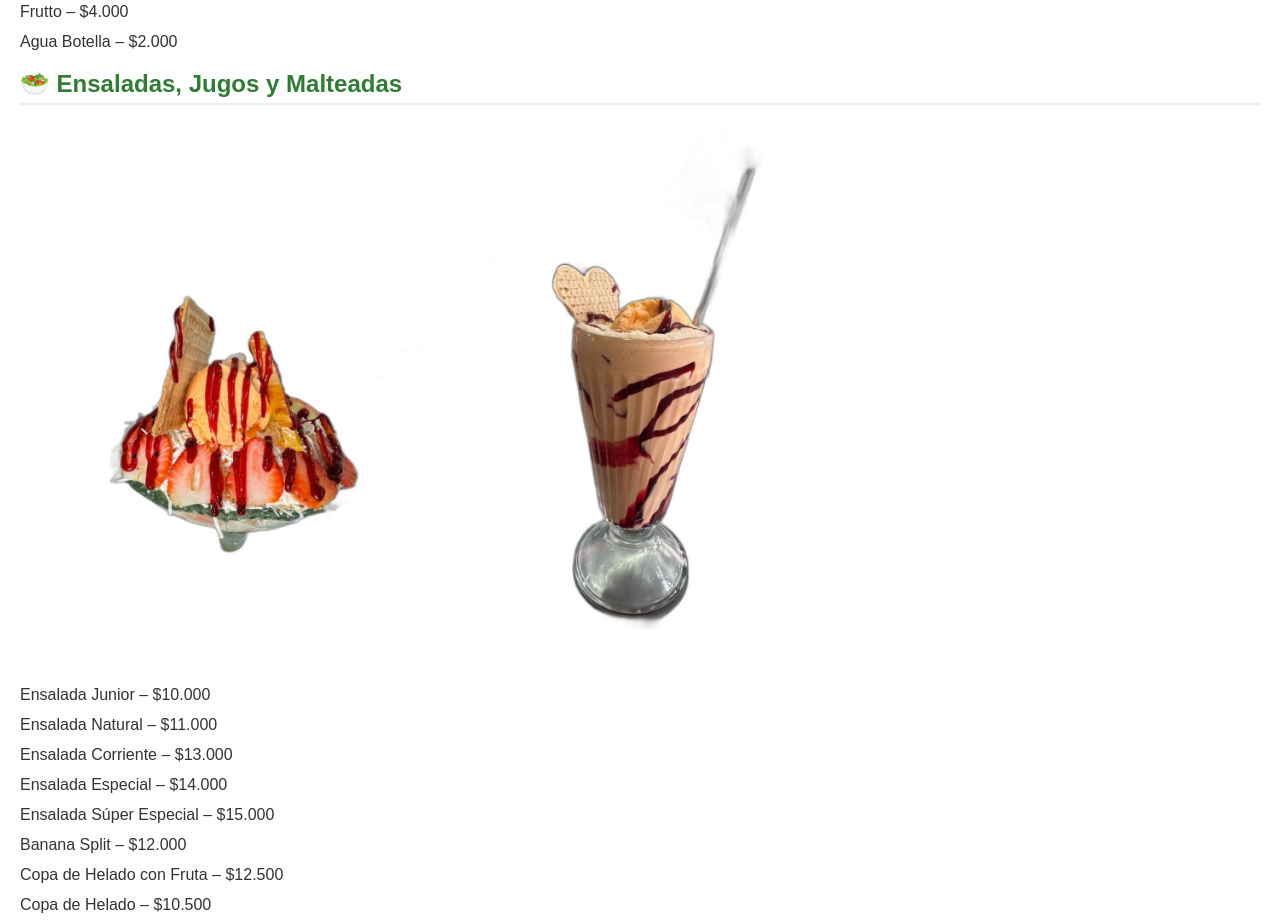
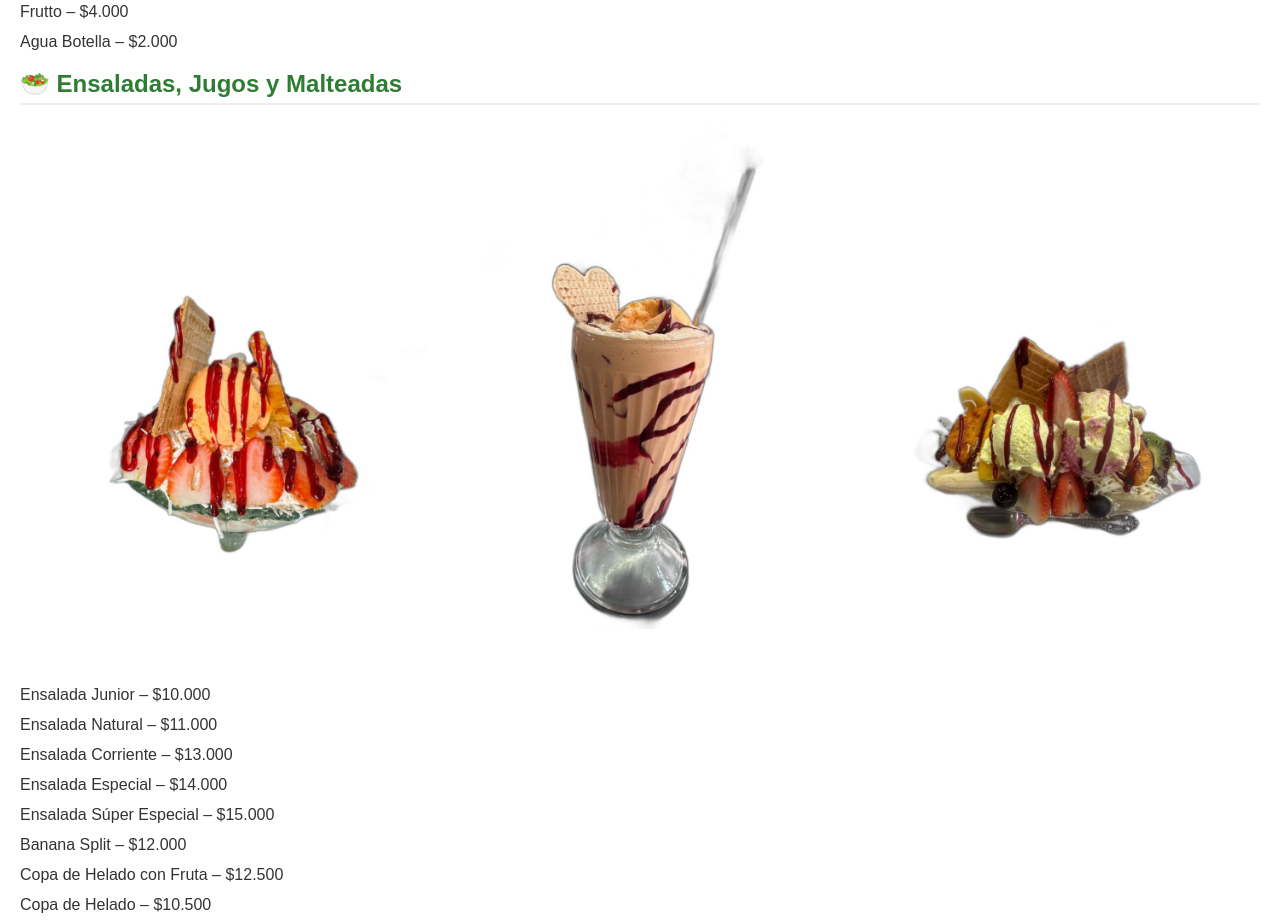
Before and after one commit to danielsantiago777777-tech/fruteria-danny222, a plain HTML site: page index.html in a window 1280 px wide. Shown: the part 1019-1941 px from the top of the page. Drawn offline with Linux system fonts and the light colour scheme.

Commit message:
Update index.html

```diff
--- a/index.html
+++ b/index.html
@@ -81,7 +81,7 @@ footer {
 <div style="display:flex; gap:10px; margin:15px 0;">
   <img src="https://github.com/danielsantiago777777-tech/fruteria-danny222/blob/main/ensalada1.jpg?raw=true" style="width:33%; border-radius:12px;">
   <img src="https://github.com/danielsantiago777777-tech/fruteria-danny222/blob/main/ensalada2.jpg?raw=true" style="width:33%; border-radius:12px;">
-  <img src="" style="width:33%; border-radius:12px;">
+  <img src="https://github.com/danielsantiago777777-tech/fruteria-danny222/blob/main/ensalada3.jpg?raw=true" style="width:33%; border-radius:12px;">
 </div>
 <div class="item">Ensalada Junior – $10.000</div>
 <div class="item">Ensalada Natural – $11.000</div>
```
